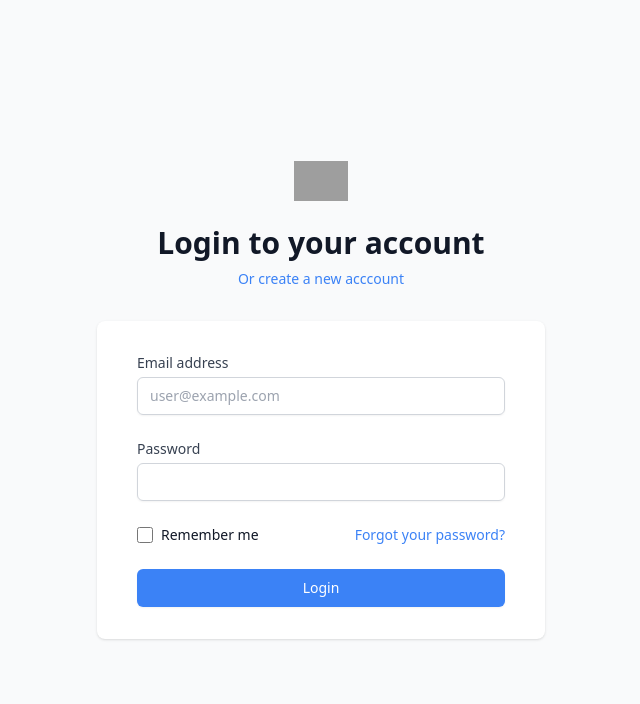
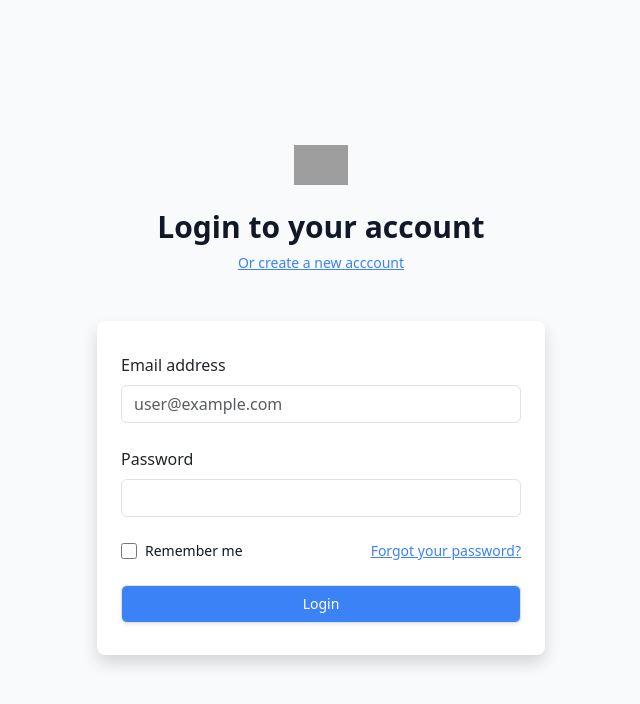
Before and after one commit to brianlnt/secure-storage-front-end, a React (Vite) app: page /login in a window 1280 px wide. Shown: the top 704 px of the page, without its empty margins (319-959 px from the left). Built offline with nearby package versions, Linux system fonts and the light colour scheme; grey boxes are pictures that could not be loaded.

Commit message:
handle login form using react-hook-form and zod

```diff
--- a/index.html
+++ b/index.html
@@ -3,6 +3,7 @@
   <head>
     <meta charset="UTF-8" />
     <link rel="icon" type="image/svg+xml" href="https://cdn-icons-png.freepik.com/512/1307/1307275.png" />
+    <link rel="stylesheet" href="https://cdn.jsdelivr.net/npm/bootstrap-icons@1.5.0/font/bootstrap-icons.css">
     <meta name="viewport" content="width=device-width, initial-scale=1.0" />
     <title>Secure Storage</title>
   </head>
--- a/src/components/Login.tsx
+++ b/src/components/Login.tsx
@@ -1,12 +1,23 @@
 import { Navigate, useLocation } from 'react-router-dom';
 import { userAPI } from '../services/UserService';
-import { IUserRequest } from '../models/ICredentials';
-import '../index.css';
+import { IUserRequest } from '../models/ICredentials'
+import { z } from 'zod';
+import { useForm } from 'react-hook-form';
+import { zodResolver } from '@hookform/resolvers/zod';
+import { IResponse } from '../models/IResponse';
+
+const schema = z.object({
+    email: z.string().min(3, 'Email is required').email('Invalid email'),
+    password: z.string().min(6, 'Password is required')
+})
 
 const Login = () => {
     const location = useLocation();
     const isLoggedIn: boolean = JSON.parse(localStorage.getItem('')!) as boolean || false;
     const [logginUser, { data, error, isLoading, isSuccess }] = userAPI.useLoginUserMutation();
+    const { register, handleSubmit, formState: form, getFieldState } = useForm<IUserRequest>({ resolver: zodResolver(schema), mode: 'onTouched' });
+
+    const isFieldValid = (fieldName: keyof IUserRequest): boolean => getFieldState(fieldName, form).isTouched && !getFieldState(fieldName, form).invalid;
 
     const handleLogin = (credentials: IUserRequest) => logginUser(credentials);
 
@@ -41,25 +52,26 @@ const Login = () => {
 
         <div className="mt-8 sm:mx-auto sm:w-full sm:max-w-md">
             <div className="bg-white py-8 px-4 shadow sm:rounded-lg sm:px-10">
-                <form>
+                {error && <div className="alert alert-dismissible alert-danger">
+                    {'data' in error ? (error.data as IResponse<void>).message : 'An error occurred'}
+                </div>}
+
+                <form onSubmit={handleSubmit(handleLogin)} className="needs-validation" noValidate>
                     <div>
-                        <label htmlFor="email" className="block text-sm font-medium leading-5  text-gray-700">Email address</label>
-                        <div className="mt-1 relative rounded-md shadow-sm">
-                            <input id="email" name="email" placeholder="user@example.com" type="email" required value="" className="appearance-none block w-full px-3 py-2 border border-gray-300 rounded-md placeholder-gray-400 focus:outline-none focus:shadow-outline-blue focus:border-blue-300 transition duration-150 ease-in-out sm:text-sm sm:leading-5" />
-                            <div className="hidden absolute inset-y-0 right-0 pr-3 flex items-center pointer-events-none">
-                                <svg className="h-5 w-5 text-red-500" fill="currentColor" viewBox="0 0 20 20">
-                                    <path fill-rule="evenodd"
-                                        d="M18 10a8 8 0 11-16 0 8 8 0 0116 0zm-7 4a1 1 0 11-2 0 1 1 0 012 0zm-1-9a1 1 0 00-1 1v4a1 1 0 102 0V6a1 1 0 00-1-1z"
-                                        clip-rule="evenodd"></path>
-                                </svg>
-                            </div>
+                        <label htmlFor="email" className="form-label">Email address</label>
+                        <div className="input-group has-validation">
+                            <input {...register('email')} id="email" name="email" placeholder="user@example.com" type="email"
+                            className={`form-control ' ${form.errors.email ? 'is-invalid' : ''} ${isFieldValid('email') ? 'is-valid' : ''}`} />
+                            <div className="invalid-feedback">{form.errors.email?.message}</div>
                         </div>
                     </div>
 
                     <div className="mt-6">
-                        <label htmlFor="password" className="block text-sm font-medium leading-5 text-gray-700">Password</label>
-                        <div className="mt-1 rounded-md shadow-sm">
-                            <input id="password" name="password" type="password" required className="appearance-none block w-full px-3 py-2 border border-gray-300 rounded-md placeholder-gray-400 focus:outline-none focus:shadow-outline-blue focus:border-blue-300 transition duration-150 ease-in-out sm:text-sm sm:leading-5" />
+                        <label htmlFor="password" className="form-label">Password</label>
+                        <div className="input-group has-validation">
+                            <input {...register('password')} id="password" name="password" type="password"
+                            className={`form-control ' ${form.errors.password ? 'is-invalid' : ''} ${isFieldValid('password') ? 'is-valid' : ''}`} />
+                            <div className="invalid-feedback">{form.errors.password?.message}</div>
                         </div>
                     </div>
 
@@ -79,8 +91,8 @@ const Login = () => {
 
                     <div className="mt-6">
                         <span className="block w-full rounded-md shadow-sm">
-                <button type="submit" className="w-full flex justify-center py-2 px-4 border border-transparent text-sm font-medium rounded-md text-white bg-blue-500 hover:bg-blue-500 focus:outline-none focus:border-indigo-700 focus:shadow-outline-indigo active:bg-indigo-700 transition duration-150 ease-in-out">
-                    Login
+                <button disabled={form.isSubmitting || isLoading} type="submit" className="w-full flex justify-center py-2 px-4 border border-transparent text-sm font-medium rounded-md text-white bg-blue-500 hover:bg-blue-500 focus:outline-none focus:border-indigo-700 focus:shadow-outline-indigo active:bg-indigo-700 transition duration-150 ease-in-out">
+                    <span role="status">{(form.isSubmitting || isLoading) ? 'Loading...' : 'Login'}</span>
                 </button>
               </span>
                     </div>
--- a/src/main.tsx
+++ b/src/main.tsx
@@ -4,6 +4,8 @@ import { Provider } from 'react-redux';
 import Login from './components/Login.tsx';
 import { setupStore } from './store/store.ts';
 import ReactDOM from 'react-dom/client';
+import './index.css';
+import 'bootstrap/dist/css/bootstrap.min.css';
 
 const store = setupStore();
 const router = createBrowserRouter(createRoutesFromElements(
```
Also changed, not shown: package.json (+6 -1 lines), 1 other file (tests, documents, lock files or other folders).
